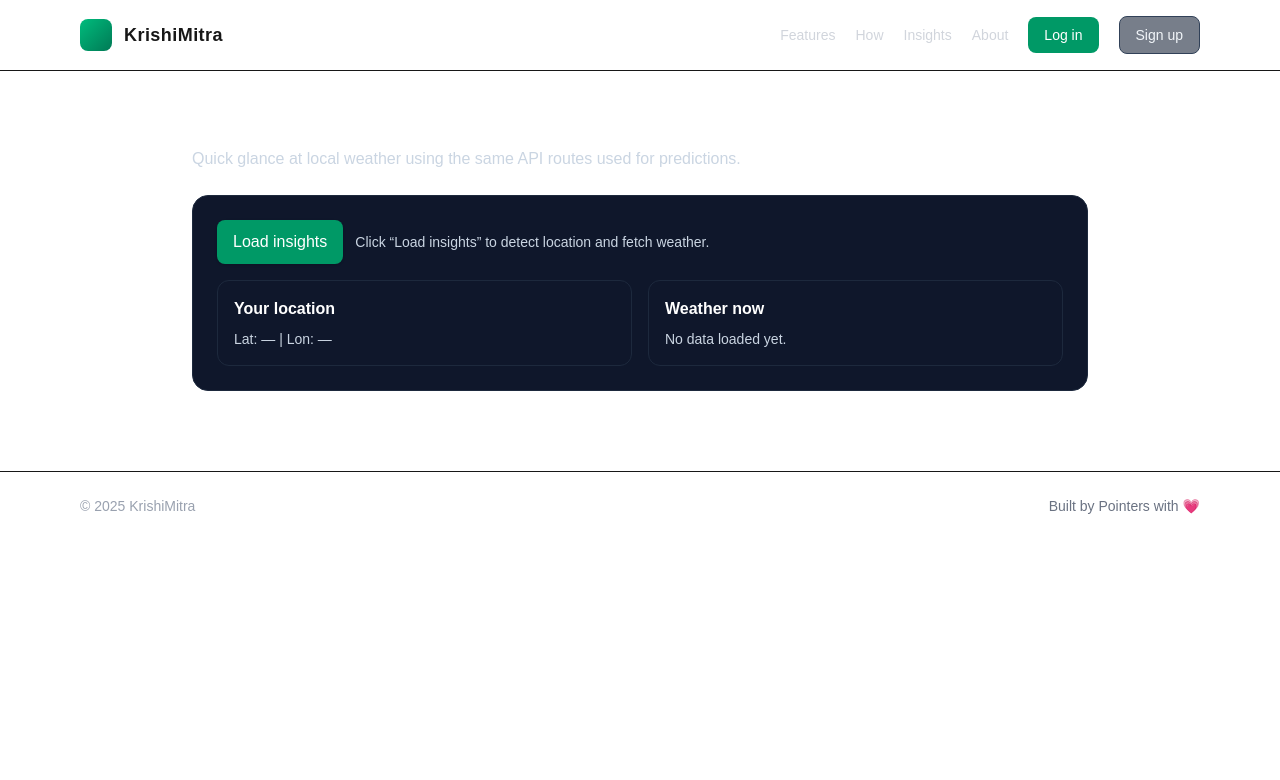
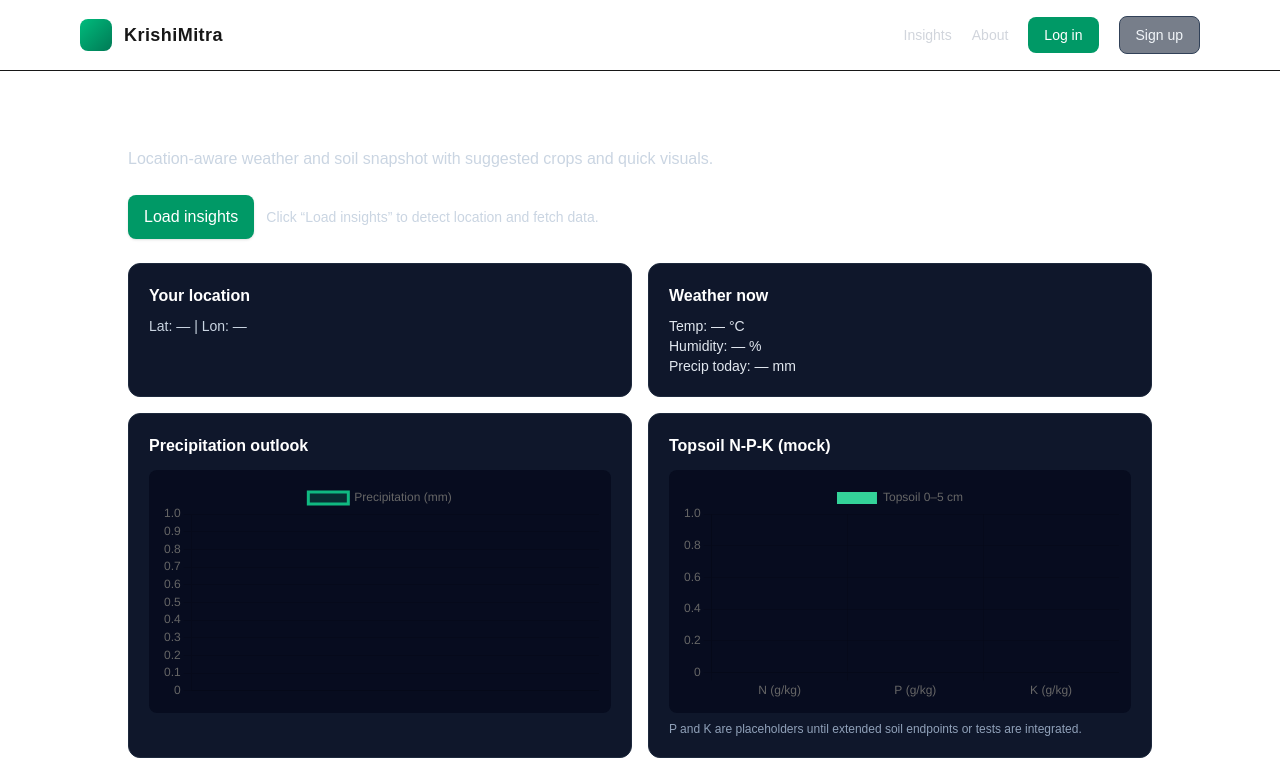
Before and after one commit to div-yan-shu-13/krishi-mitra, a Next.js app: page /insights in a window 1280 px wide. Shown: the top 780 px of the page. Built offline with nearby package versions, Linux system fonts and the light colour scheme; no server answers.

Commit message:
local insights added

```diff
--- a/app/insights/page.js
+++ b/app/insights/page.js
@@ -1,14 +1,38 @@
 "use client";
 
-import { useEffect, useState } from "react";
+import { useState } from "react";
+import { Line, Bar } from "react-chartjs-2";
+import {
+  Chart as ChartJS,
+  CategoryScale,
+  LinearScale,
+  PointElement,
+  LineElement,
+  BarElement,
+  Title,
+  Tooltip,
+  Legend,
+} from "chart.js";
+
+ChartJS.register(
+  CategoryScale,
+  LinearScale,
+  PointElement,
+  LineElement,
+  BarElement,
+  Title,
+  Tooltip,
+  Legend
+);
 
 export default function InsightsPage() {
+  const [status, setStatus] = useState(
+    "Click “Load insights” to detect location and fetch data."
+  );
   const [coords, setCoords] = useState(null);
-  const [status, setStatus] = useState(
-    "Click “Load insights” to detect location and fetch weather."
-  );
   const [weather, setWeather] = useState(null);
-  const [loading, setLoading] = useState(false);
+  const [soil, setSoil] = useState(null);
+  const [suggestions, setSuggestions] = useState([]);
 
   const detectAndFetch = () => {
     if (!("geolocation" in navigator)) {
@@ -20,20 +44,31 @@ export default function InsightsPage() {
       async (pos) => {
         const { latitude, longitude } = pos.coords;
         setCoords({ latitude, longitude });
-        setStatus("Location acquired. Fetching weather...");
-        setLoading(true);
+        setStatus("Location acquired. Fetching weather and soil...");
         try {
-          const res = await fetch(
-            `/api/geo/weather?lat=${latitude}&lon=${longitude}`
-          );
-          if (!res.ok) throw new Error(`Weather fetch failed: ${res.status}`);
-          const data = await res.json();
-          setWeather(data);
-          setStatus("Weather loaded.");
+          const [wRes, sRes] = await Promise.all([
+            fetch(`/api/geo/weather?lat=${latitude}&lon=${longitude}`),
+            fetch(`/api/geo/soil?lat=${latitude}&lon=${longitude}`),
+          ]);
+          if (!wRes.ok) throw new Error(`Weather failed: ${wRes.status}`);
+          if (!sRes.ok) throw new Error(`Soil failed: ${sRes.status}`);
+          const w = await wRes.json();
+          const s = await sRes.json();
+          setWeather(w);
+          setSoil(s);
+          // Placeholder crop suggestion heuristic (replace with model later)
+          const ph = s?.phh2o?.Q0_5?.["0-5"] ?? null;
+          const n = s?.nitrogen?.Q0_5?.["0-5"] ?? null;
+          const k = s?.soc?.Q0_5?.["0-5"] ?? null; // SOC isn’t K, but used here as a mock proxy for page fill
+          const picks = [];
+          if (ph && ph >= 6 && ph <= 7.5) picks.push("Wheat");
+          if (ph && ph >= 5.5 && ph <= 7) picks.push("Rice");
+          if (n && n >= 0.8) picks.push("Maize");
+          if (picks.length === 0) picks.push("Soybean", "Pulses");
+          setSuggestions(picks.slice(0, 3));
+          setStatus("Insights loaded.");
         } catch (e) {
-          setStatus(e.message || "Failed to load weather.");
-        } finally {
-          setLoading(false);
+          setStatus(e.message || "Failed to load insights.");
         }
       },
       (err) => setStatus(`Location error: ${err.message}`),
@@ -41,28 +76,55 @@ export default function InsightsPage() {
     );
   };
 
+  // Weather chart data (daily precipitation)
+  const precipData = {
+    labels: weather?.daily?.time ?? [],
+    datasets: [
+      {
+        label: "Precipitation (mm)",
+        data: weather?.daily?.precipitation_sum ?? [],
+        borderColor: "rgba(16,185,129,1)",
+        backgroundColor: "rgba(16,185,129,0.2)",
+        tension: 0.3,
+      },
+    ],
+  };
+
+  // Soil bar chart (mock: N from nitrogen, P unavailable -> 0, K mocked from SOC to fill chart)
+  const soilN = soil?.nitrogen?.Q0_5?.["0-5"] ?? 0;
+  const soilP = 0; // not available from current endpoint; reserve for future
+  const soilK = (soil?.soc?.Q0_5?.["0-5"] ?? 0) * 0.5; // mock proxy for demo visuals
+  const soilData = {
+    labels: ["N (g/kg)", "P (g/kg)", "K (g/kg)"],
+    datasets: [
+      {
+        label: "Topsoil 0–5 cm",
+        data: [soilN, soilP, soilK],
+        backgroundColor: ["#34d399", "#60a5fa", "#a78bfa"],
+      },
+    ],
+  };
+
   return (
-    <div className="max-w-4xl mx-auto">
+    <div className="max-w-5xl mx-auto">
       <h1 className="text-3xl font-bold text-white">Insights</h1>
       <p className="mt-2 text-slate-300">
-        Quick glance at local weather using the same API routes used for
-        predictions.
+        Location‑aware weather and soil snapshot with suggested crops and quick
+        visuals.
       </p>
 
-      <div className="mt-6 rounded-2xl border border-slate-800 bg-slate-900 p-6">
-        <div className="flex items-center gap-3">
+      <div className="mt-6 flex items-center gap-3">
         <button
           onClick={detectAndFetch}
-            disabled={loading}
-            className="inline-flex items-center justify-center rounded-lg bg-emerald-600 px-4 py-2.5 text-white font-medium shadow hover:bg-emerald-500 transition disabled:opacity-60"
+          className="rounded-lg bg-emerald-600 px-4 py-2.5 text-white font-medium shadow hover:bg-emerald-500 transition"
         >
-            {loading ? "Loading..." : "Load insights"}
+          Load insights
         </button>
         <span className="text-sm text-slate-300">{status}</span>
       </div>
 
-        <div className="mt-4 grid gap-4 sm:grid-cols-2">
-          <div className="rounded-xl border border-slate-800 bg-slate-900 p-4">
+      <div className="mt-6 grid gap-4 sm:grid-cols-2">
+        <div className="rounded-xl border border-slate-800 bg-slate-900 p-5">
           <h3 className="font-semibold text-white">Your location</h3>
           <p className="text-sm text-slate-300 mt-2">
             Lat: {coords?.latitude?.toFixed?.(5) ?? "—"} | Lon:{" "}
@@ -70,24 +132,63 @@ export default function InsightsPage() {
           </p>
         </div>
 
-          <div className="rounded-xl border border-slate-800 bg-slate-900 p-4">
+        <div className="rounded-xl border border-slate-800 bg-slate-900 p-5">
           <h3 className="font-semibold text-white">Weather now</h3>
-            {weather ? (
           <div className="mt-2 text-sm text-slate-200">
             <p>Temp: {weather?.current?.temperature_2m ?? "—"} °C</p>
-                <p>
-                  Humidity: {weather?.current?.relative_humidity_2m ?? "—"} %
-                </p>
-                <p>
-                  Precipitation today:{" "}
-                  {weather?.daily?.precipitation_sum ?? "—"} mm
+            <p>Humidity: {weather?.current?.relative_humidity_2m ?? "—"} %</p>
+            <p>Precip today: {weather?.daily?.precipitation_sum ?? "—"} mm</p>
+          </div>
+        </div>
+      </div>
+
+      <div className="mt-4 grid gap-4 sm:grid-cols-2">
+        <div className="rounded-xl border border-slate-800 bg-slate-900 p-5">
+          <h3 className="font-semibold text-white">Precipitation outlook</h3>
+          <div className="mt-3 bg-slate-950/60 rounded-lg p-3">
+            <Line
+              data={precipData}
+              options={{
+                responsive: true,
+                plugins: { legend: { display: true } },
+              }}
+            />
+          </div>
+        </div>
+
+        <div className="rounded-xl border border-slate-800 bg-slate-900 p-5">
+          <h3 className="font-semibold text-white">Topsoil N‑P‑K (mock)</h3>
+          <div className="mt-3 bg-slate-950/60 rounded-lg p-3">
+            <Bar
+              data={soilData}
+              options={{
+                responsive: true,
+                plugins: { legend: { display: true } },
+              }}
+            />
+          </div>
+          <p className="mt-2 text-xs text-slate-400">
+            P and K are placeholders until extended soil endpoints or tests are
+            integrated.
           </p>
         </div>
-            ) : (
-              <p className="mt-2 text-slate-300 text-sm">No data loaded yet.</p>
-            )}
       </div>
-        </div>
+
+      <div className="mt-6 rounded-xl border border-slate-800 bg-slate-900 p-5">
+        <h3 className="font-semibold text-white">
+          Suggested crops (placeholder)
+        </h3>
+        <p className="mt-2 text-sm text-slate-300">
+          Based on current pH and basic nutrients, consider:
+        </p>
+        <ul className="mt-2 list-disc list-inside text-slate-200">
+          {suggestions.map((c) => (
+            <li key={c}>{c}</li>
+          ))}
+        </ul>
+        <p className="mt-2 text-xs text-slate-400">
+          Suggestions are heuristic placeholders; replace with your model later.
+        </p>
       </div>
     </div>
   );
--- a/app/layout.js
+++ b/app/layout.js
@@ -42,18 +42,6 @@ export default function RootLayout({ children }) {
                 </Link>
 
                 <nav className="flex items-center gap-5 text-sm">
-                  <a
-                    className="text-gray-300 hover:text-white transition-colors"
-                    href="#features"
-                  >
-                    Features
-                  </a>
-                  <a
-                    className="text-gray-300 hover:text-white transition-colors"
-                    href="#how"
-                  >
-                    How
-                  </a>
                   <a
                     className="text-gray-300 hover:text-white transition-colors"
                     href="/insights"
--- a/package.json
+++ b/package.json
@@ -10,8 +10,10 @@
   },
   "dependencies": {
     "@clerk/nextjs": "^6.31.9",
+    "chart.js": "^4.5.0",
     "next": "15.5.2",
     "react": "19.1.0",
+    "react-chartjs-2": "^5.3.0",
     "react-dom": "19.1.0"
   },
   "devDependencies": {
```
Also changed, not shown: 1 other file (tests, documents, lock files or other folders). Lines whose indentation alone changed are shown as unchanged.
